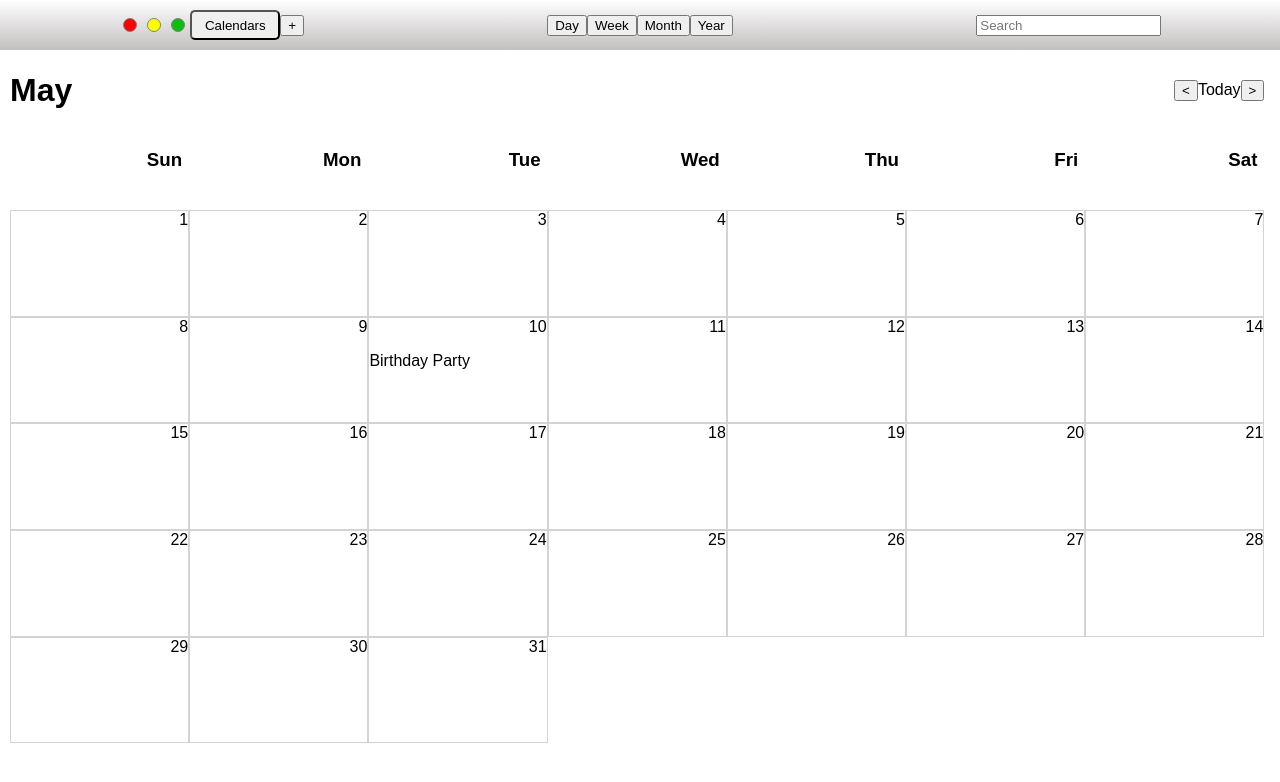
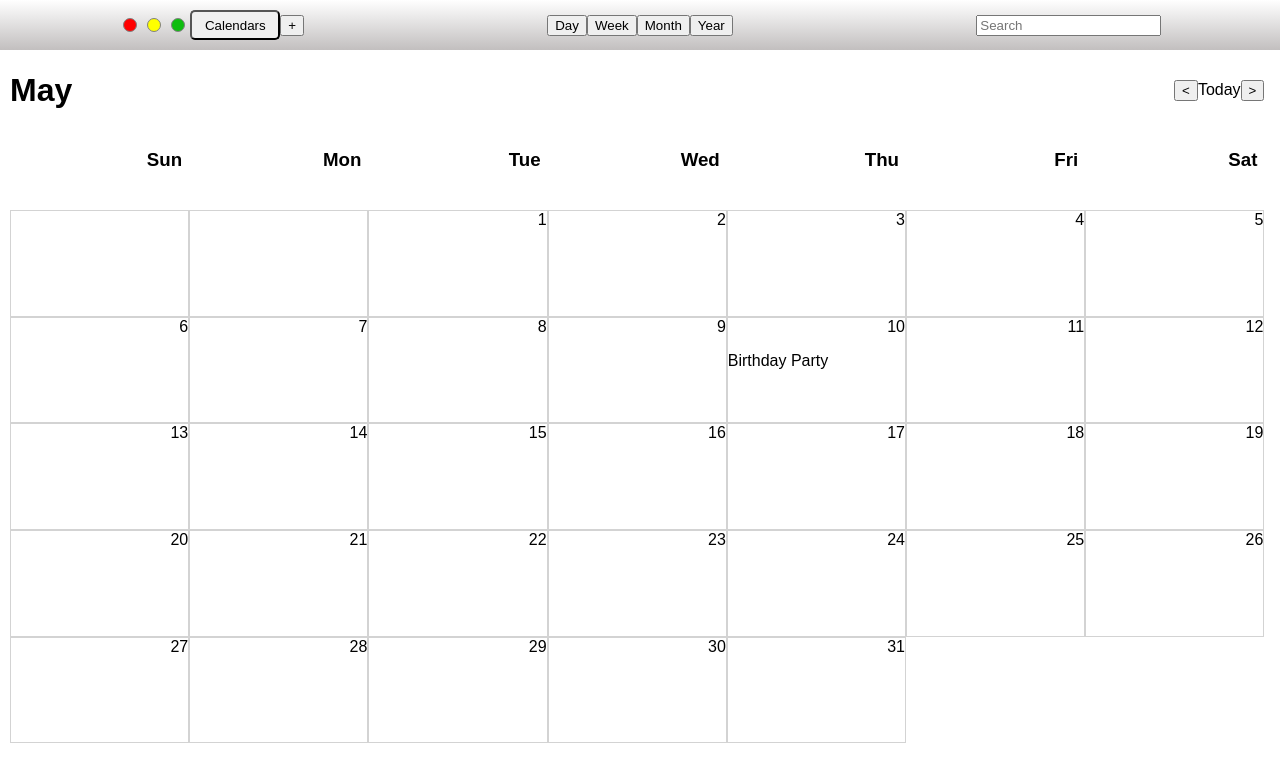
Before and after one commit to aparker22/calendar-front, a React (Create React App) app: page / in a window 1280 px wide. Shown: the top 782 px of the page. Built offline with nearby package versions, Linux system fonts and the light colour scheme; no server answers.

Commit message:
Added blank squares to beginning of calendar month to show start on correct day of the week

```diff
--- a/src/Components/MonthGrid.js
+++ b/src/Components/MonthGrid.js
@@ -3,7 +3,7 @@ import {connect} from 'react-redux';
 import EventSquare from './CalendarComponents/EventSquare';
 import {fetchEventList} from './helperFunctions/fetches';
 import {updateEvents} from '../actions';
-import dayArray from './helperFunctions/findDates';
+import dayArray, {dateObject} from './helperFunctions/findDates';
 
 
 let mapStateToProps = (state) => {
@@ -12,9 +12,7 @@ let mapStateToProps = (state) => {
 
 let mapDispatchToProps = (dispatch) => {
     return {dispatch: dispatch}
-  };
-
-
+};
 
 class MonthGrid extends Component {
 
@@ -34,14 +32,27 @@ class MonthGrid extends Component {
             return monthEventArray;
         };
 
+        let AddBlankSquares = () => {
+            let children = []
+            for (var i=dateObject.firstDayOfMonth; i > 0; i--) {
+                children.push(<li></li>)
+            }
+            return children;
+        }
+
+        let AddDateSquares = () => {
+            return monthEventArray.map((day) => {
+                return <EventSquare date={day} blanks={dateObject.firstDayOfMonth}/>
+            })
+        }
+
         let monthEventArray = GetSquares();
 
         return <div className="month-grid">
-            <ul className="squares">{
-                monthEventArray.map((day) => {
-                    return <EventSquare date={day} />
-                })
-            }</ul>
+            <ul className="squares">
+            <AddBlankSquares />
+            <AddDateSquares />
+            </ul>
         </div>
     }
 }
--- a/src/Components/helperFunctions/findDates.js
+++ b/src/Components/helperFunctions/findDates.js
@@ -1,6 +1,12 @@
 import moment from 'moment';
 
 let now = moment();
+
+export let dateObject = {
+    currentDate: now.date(),
+    currentMonth: now.month(),
+    firstDayOfMonth: now.date(1).day()
+};
 
 let daysInMonth  = now.daysInMonth();
 
```
